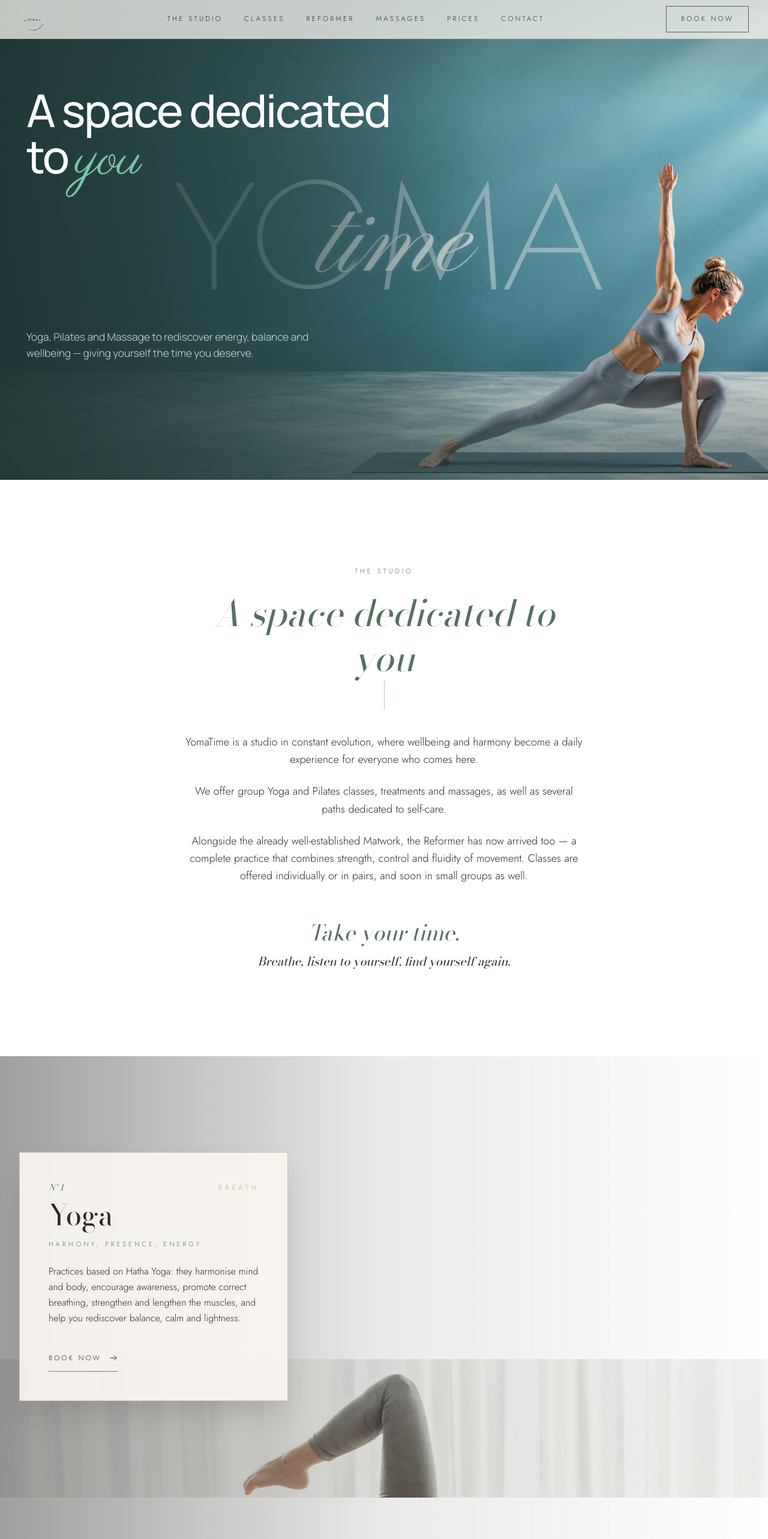
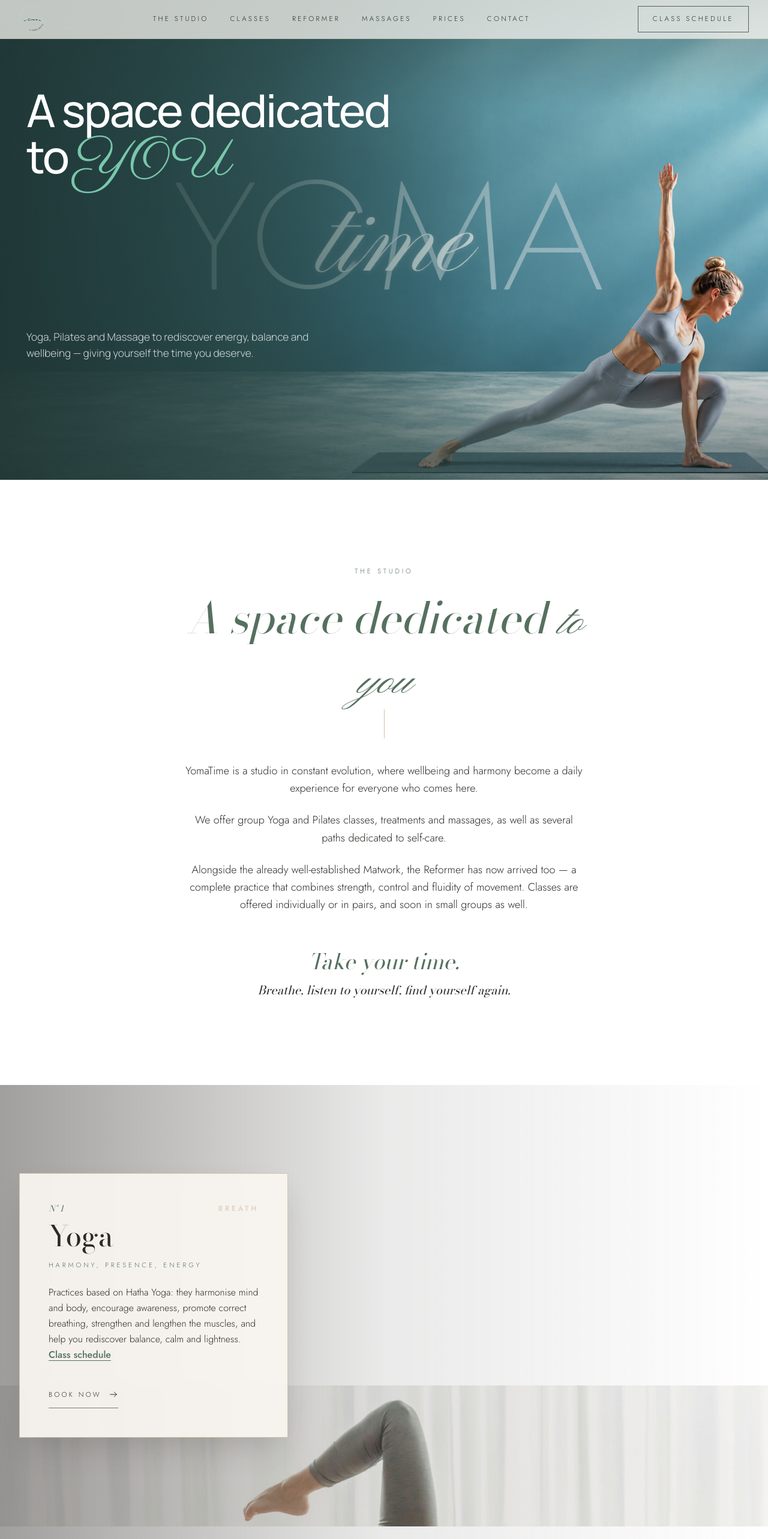
Before and after one commit to HicaroDev/yomatimev2, a Next.js app: page /en in a window 1280 px wide. Shown: the top 2566 px of the page at 60% size. Built offline with nearby package versions, Linux system fonts and the light colour scheme.

Commit message:
feat(site): atualiza destaque e links dos cursos

```diff
--- a/src/app/[locale]/page.tsx
+++ b/src/app/[locale]/page.tsx
@@ -72,10 +72,11 @@ export default async function Home({ params }: { params: Promise<{ locale: strin
           </nav>
           <div className="flex items-center gap-1">
             <a
-              href={whatsappMsg(d.whatsappPrenota)}
+              // TODO cliente: trocar #corsi pelo destino da grade de horários quando o material for enviado.
+              href="#corsi"
               className="hidden min-h-11 items-center border border-notte/70 px-6 text-[0.72rem] uppercase tracking-[0.28em] transition-colors hover:bg-notte hover:text-avorio sm:inline-flex"
             >
-              {d.prenota}
+              {d.orarioCorsi}
             </a>
             <Menu
               nav={nav}
@@ -100,8 +101,8 @@ export default async function Home({ params }: { params: Promise<{ locale: strin
         <section id="studio" className="scroll-mt-20 px-4 py-28 sm:py-36">
           <div className="mx-auto max-w-2xl text-center">
             <p className={occhiello}>{d.loStudio}</p>
-            <h2 className={`${serif} mt-6 text-4xl italic leading-tight text-salvia sm:text-6xl`}>
-              {d.unoSpazioDedicato} <em>{d.aTe}</em>
+            <h2 className={`${serif} mt-6 text-5xl italic leading-tight text-salvia sm:text-7xl`}>
+              {d.unoSpazioDedicato} <em className={firma}>{d.aTe}</em>
             </h2>
             <Filetto />
             <div className="mt-10 space-y-6 text-lg leading-relaxed">
@@ -141,7 +142,19 @@ export default async function Home({ params }: { params: Promise<{ locale: strin
                     {disc.nome}
                   </h3>
                   <p className={`${occhiello} mt-4`}>{disc.sottotitolo}</p>
-                  <p className="mt-6 leading-relaxed">{disc.testo}</p>
+                  <p className="mt-6 leading-relaxed">
+                    {disc.testo}
+                    {(disc.id === "yoga" || disc.id === "pilates") && (
+                      <>
+                        {" "}
+                        {/* TODO cliente: apontar este link para a grade de horários assim que ela for enviada. */}
+                        <a href="#corsi" className="font-medium text-salvia underline underline-offset-4">
+                          {d.orarioCorsi}
+                        </a>
+                      </>
+                    )}
+                    {disc.id === "reformer" && <span className="block mt-2 text-sm italic text-salvia">Su prenotazione</span>}
+                  </p>
                   <a
                     href={whatsappMsg(d.whatsappInfoDisciplina(disc.nome))}
                     className="mt-8 inline-flex min-h-11 items-center gap-3 border-b border-notte/60 text-[0.72rem] uppercase tracking-[0.28em]"
--- a/src/content/yoma.ts
+++ b/src/content/yoma.ts
@@ -47,7 +47,7 @@ export const hero = {
     en: "A space dedicated to",
     pt: "Um espaço dedicado a",
   } as Texto,
-  accento: { it: "te", en: "you", pt: "você" } as Texto,
+  accento: { it: "TE", en: "YOU", pt: "VOCÊ" } as Texto,
 };
 
 export const studio = {
--- a/src/dictionaries/site.ts
+++ b/src/dictionaries/site.ts
@@ -8,6 +8,7 @@ export type SiteDicionario = {
   inizioPagina: string;
   navAriaLabel: string;
   prenota: string;
+  orarioCorsi: string;
   lezioneDiProva: string;
   ilPreferito: string;
   caraAmica: string;
@@ -44,6 +45,7 @@ export const siteDicionario: Record<Locale, SiteDicionario> = {
     inizioPagina: "YomaTime, inizio pagina",
     navAriaLabel: "Principale",
     prenota: "Prenota",
+    orarioCorsi: "Orario corsi",
     lezioneDiProva: "Lezione di prova",
     ilPreferito: "il preferito",
     caraAmica: "Cara amica,",
@@ -78,6 +80,7 @@ export const siteDicionario: Record<Locale, SiteDicionario> = {
     inizioPagina: "YomaTime, back to top",
     navAriaLabel: "Main",
     prenota: "Book now",
+    orarioCorsi: "Class schedule",
     lezioneDiProva: "Trial class",
     ilPreferito: "the favourite",
     caraAmica: "Dear friend,",
@@ -112,6 +115,7 @@ export const siteDicionario: Record<Locale, SiteDicionario> = {
     inizioPagina: "YomaTime, início da página",
     navAriaLabel: "Principal",
     prenota: "Reservar",
+    orarioCorsi: "Horários das aulas",
     lezioneDiProva: "Aula experimental",
     ilPreferito: "o preferido",
     caraAmica: "Cara amiga,",
```
